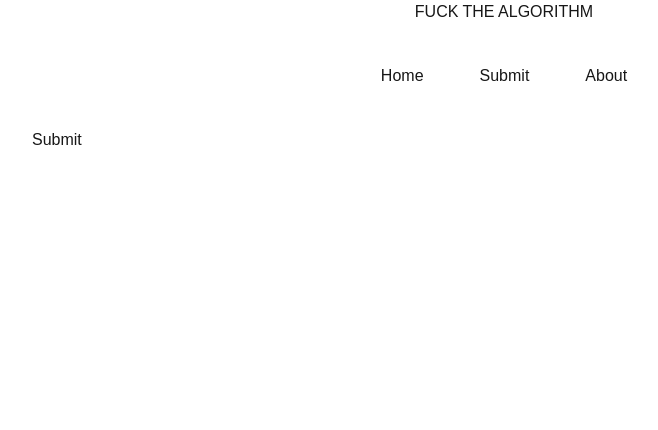
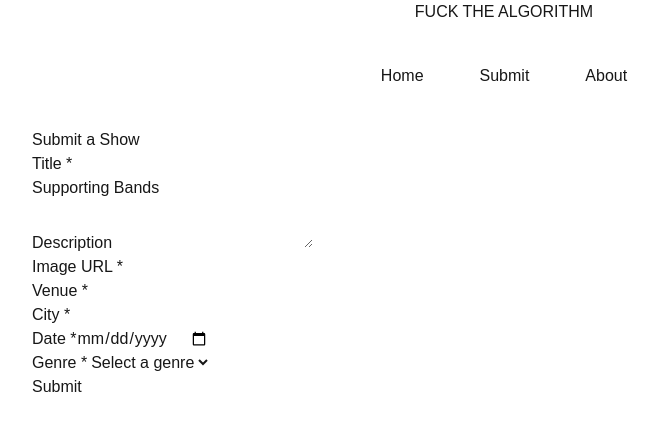
Before and after one commit to jbunds801/wordofmouth, a Next.js app: page /submit in a window 1280 px wide. Shown: the top 430 px of the page, without its empty margins (136-794 px from the left). Built offline with nearby package versions, Linux system fonts and the light colour scheme.

Commit message:
added form. moved types to their own file show.ts.

```diff
--- a/src/app/page.tsx
+++ b/src/app/page.tsx
@@ -1,12 +1,12 @@
 //import Image from "next/image";
 
 import ShowCard from "@/components/ShowCard";
-import { ShowCardProps } from "@/components/ShowCard";
+import type { Show } from '@/types/show'
 
 export default function Home() {
 
   //test data
-  const shows: ShowCardProps[] = [
+  const shows: Show[] = [
     {
       title: "The Great Silence", supportingbands: "w/ Inimiscus, Seasonless, and Moon Traveler Deluxe",
       description: "Tour with Inimiscus kick-off show!", imageUrl: "/thegreatsilence.jpg",
--- a/src/app/submit/page.tsx
+++ b/src/app/submit/page.tsx
@@ -1,9 +1,12 @@
-import React from 'react'
+import SubmitForm from '@/components/SubmitForm'
 
 const Submit = () => {
     return (
-        <div>Submit</div>
-    );
-};
+        <div>
+            <h1>Submit a Show</h1>
+            <SubmitForm />
+        </div>
+    )
+}
 
 export default Submit
--- /dev/null
+++ b/src/components/SubmitForm.tsx
@@ -0,0 +1,72 @@
+'use client'
+
+import React, { useState } from 'react'
+
+const genres = ['Rock', 'Metal', 'Indie', 'Hip-Hop']
+
+const SubmitForm = () => {
+    const [form, setForm] = useState({
+        title: '',
+        supportingbands: '',
+        description: '',
+        imageUrl: '',
+        venue: '',
+        city: '',
+        date: '',
+        genre: '',
+    })
+
+    const handleChange = (e: React.ChangeEvent<HTMLInputElement | HTMLTextAreaElement | HTMLSelectElement>) => {
+        setForm({ ...form, [e.target.name]: e.target.value })
+    }
+
+    const handleSubmit = (e: React.SubmitEvent<HTMLFormElement>) => {
+        e.preventDefault()
+        console.log(form)
+    }
+
+    return (
+        <form onSubmit={handleSubmit}>
+            <div>
+                <label htmlFor="title">Title *</label>
+                <input id="title" name="title" type="text" required value={form.title} onChange={handleChange} />
+            </div>
+            <div>
+                <label htmlFor="supportingbands">Supporting Bands</label>
+                <input id="supportingbands" name="supportingbands" type="text" value={form.supportingbands} onChange={handleChange} />
+            </div>
+            <div>
+                <label htmlFor="description">Description</label>
+                <textarea id="description" name="description" value={form.description} onChange={handleChange} />
+            </div>
+            <div>
+                <label htmlFor="imageUrl">Image URL *</label>
+                <input id="imageUrl" name="imageUrl" type="url" required value={form.imageUrl} onChange={handleChange} />
+            </div>
+            <div>
+                <label htmlFor="venue">Venue *</label>
+                <input id="venue" name="venue" type="text" required value={form.venue} onChange={handleChange} />
+            </div>
+            <div>
+                <label htmlFor="city">City *</label>
+                <input id="city" name="city" type="text" required value={form.city} onChange={handleChange} />
+            </div>
+            <div>
+                <label htmlFor="date">Date *</label>
+                <input id="date" name="date" type="date" required value={form.date} onChange={handleChange} />
+            </div>
+            <div>
+                <label htmlFor="genre">Genre *</label>
+                <select id="genre" name="genre" required value={form.genre} onChange={handleChange}>
+                    <option value="">Select a genre</option>
+                    {genres.map(g => (
+                        <option key={g} value={g}>{g}</option>
+                    ))}
+                </select>
+            </div>
+            <button type="submit">Submit</button>
+        </form>
+    )
+}
+
+export default SubmitForm;
--- /dev/null
+++ b/src/types/show.ts
@@ -0,0 +1,10 @@
+export type Show = {
+    title: string
+    supportingbands?: string
+    description?: string
+    imageUrl: string
+    venue: string
+    city: string
+    date: string
+    genre: string
+}
```
Also changed, not shown: src/components/ShowCard.tsx (+2 -12 lines).
